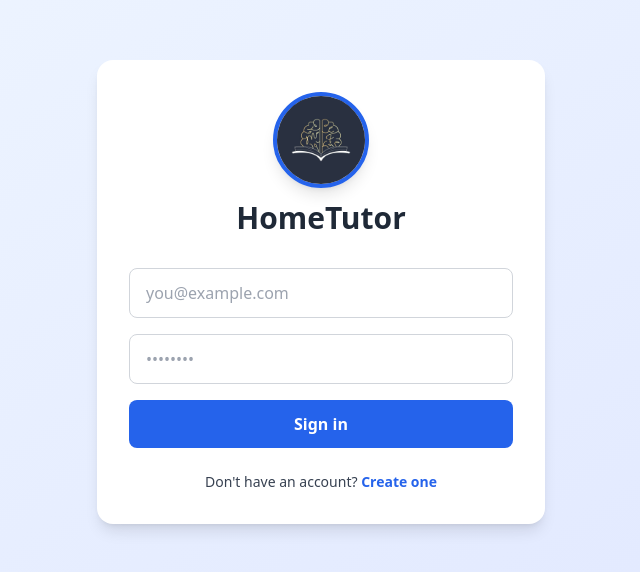
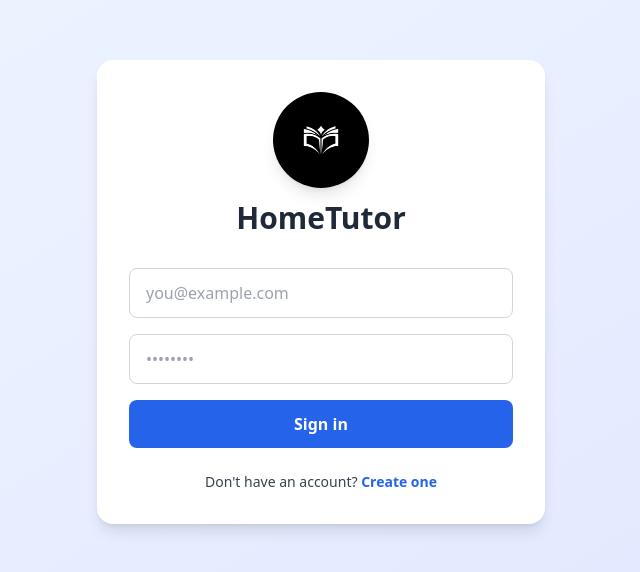
Before and after one commit to manikantareddy15/Home-Tutor, a React (Vite) app in the folder frontend/: page /login in a window 1280 px wide. Shown: the part 108-680 px from the top of the page, without its empty margins (319-959 px from the left). Built offline with nearby package versions, Linux system fonts and the light colour scheme; no server answers.

Commit message:
logo_image

```diff
--- a/frontend/src/pages/auth/LoginPage.jsx
+++ b/frontend/src/pages/auth/LoginPage.jsx
@@ -30,7 +30,7 @@ const LoginPage = () => {
             <img
               src="/home_logo.jpg"
               alt="HomeTutor Logo"
-              className="w-24 h-24 rounded-full object-cover border-4 border-blue-600 shadow-lg"
+              className="w-24 h-24 rounded-full object-cover shadow-lg"
             />
           </div>
           <h1 className="text-3xl font-bold text-gray-800">HomeTutor</h1>
```
Also changed, not shown: frontend/public/home_logo.jpg.
